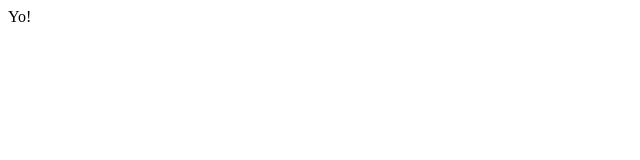
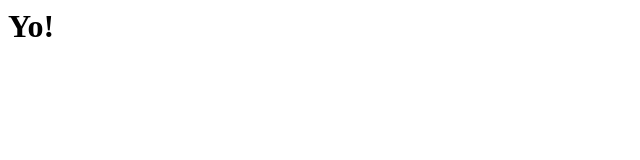
Before and after one commit to camila-marinho/camila-marinho.github.io, a plain HTML site: page index.html in a window 1280 px wide. Shown: the full height of the page, 0-640 px from the left. Drawn offline with Linux system fonts and the light colour scheme.

Commit message:
Update index.html

```diff
--- a/index.html
+++ b/index.html
@@ -3,6 +3,6 @@
     <title>Teste</title>
   </head>
   <body>
-    Yo!
+    <h1>Yo!</h1>
   </body>
 </html>
```
